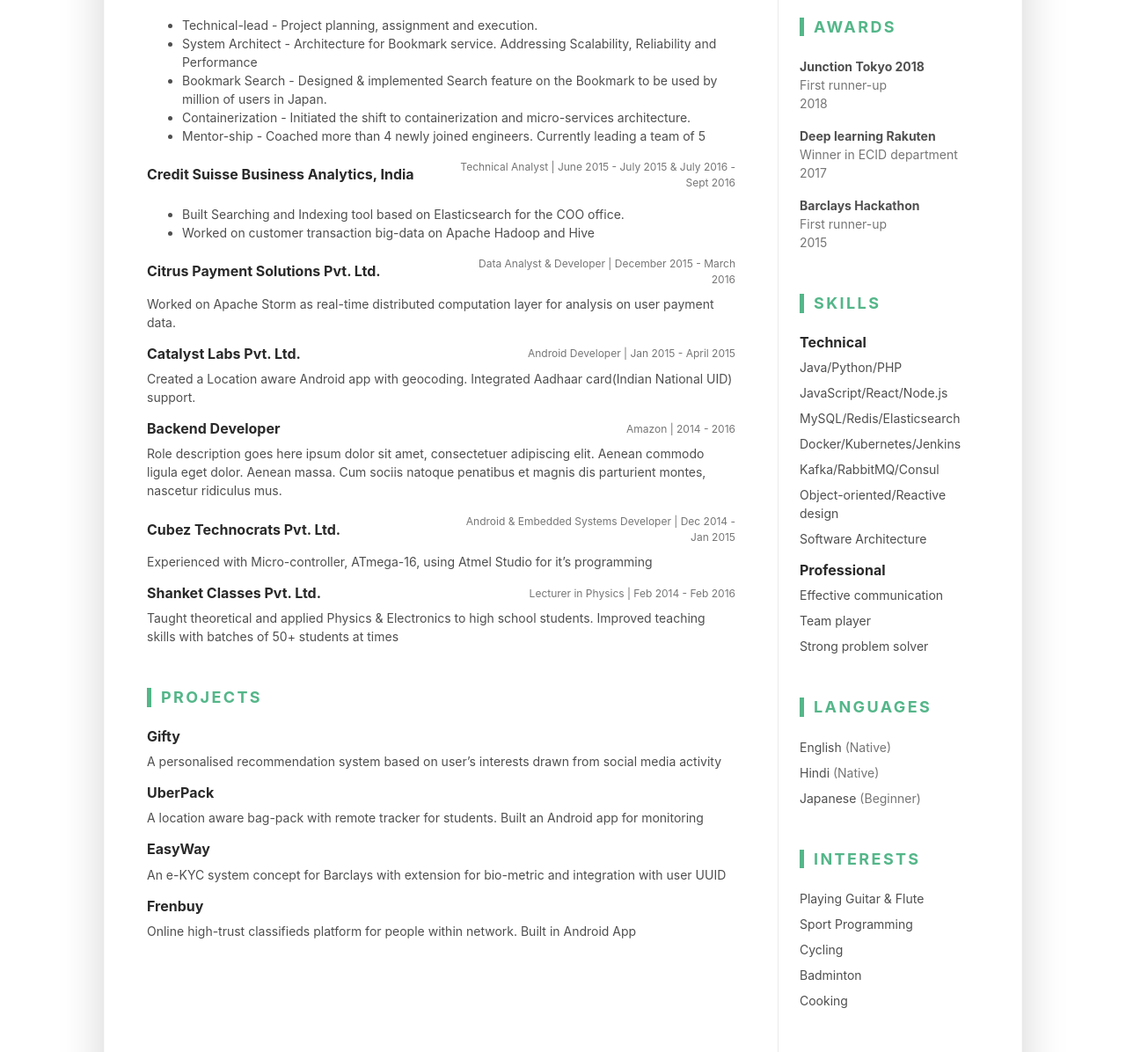
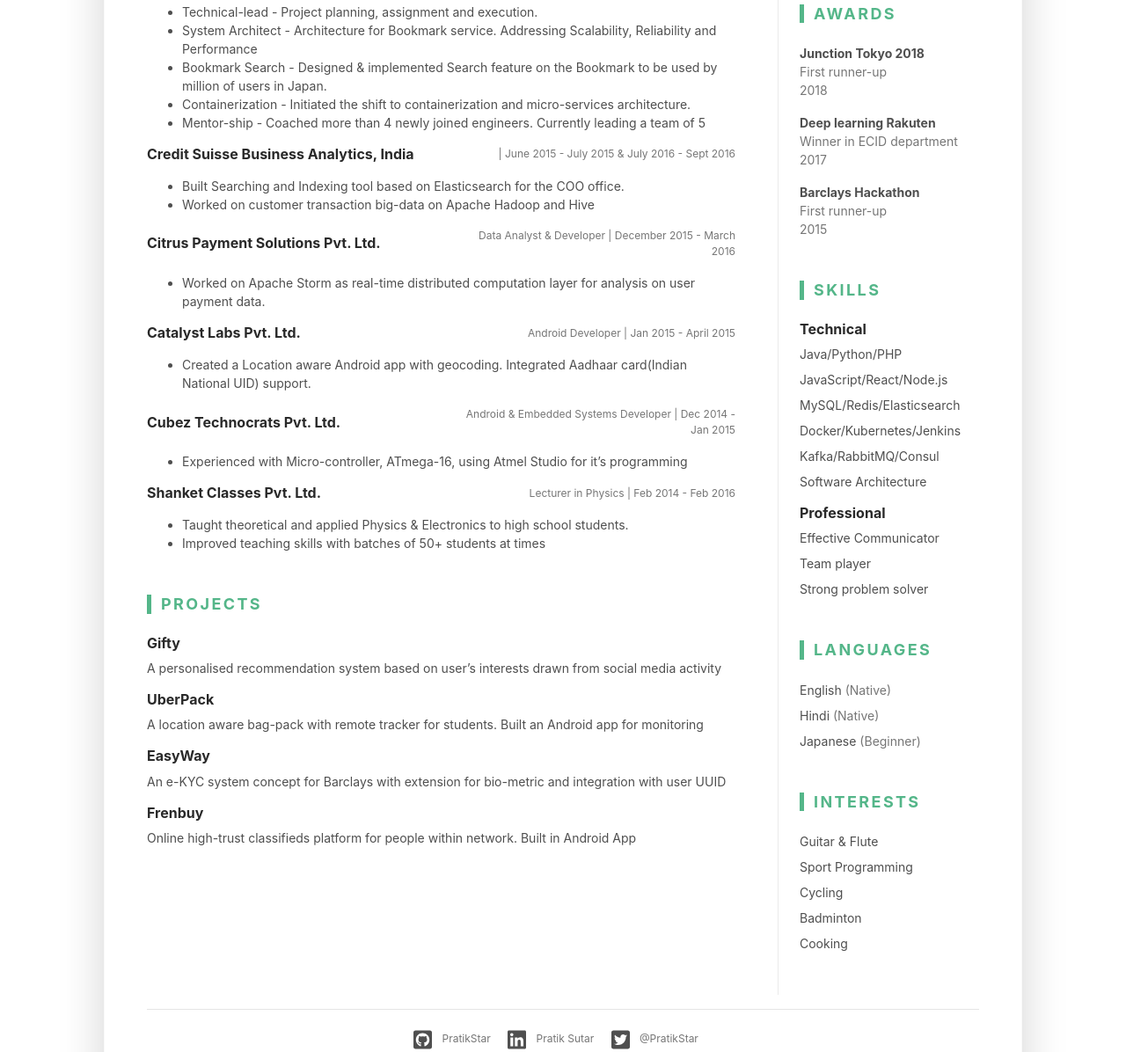
Before and after one commit to PratikStar/PratikStar.github.io, a plain HTML site: page index.html in a window 1280 px wide. Shown: the part 546-1742 px from the top of the page at 88% size. Drawn offline with Linux system fonts and the light colour scheme.

Commit message:
Final touches

```diff
--- a/index.html
+++ b/index.html
@@ -59,7 +59,7 @@
 
                                 <li class="mb-2"><i class="fas fa-globe fa-fw fa-lg mr-2"></i><a class="resume-link" href="#">pratikstar.github.io</a></li>
 
-                                <li class="mb-0"><i class="fas fa-map-marker-alt fa-fw fa-lg mr-2"></i>Tokyo</li>
+                                <li class="mb-0"><i class="fas fa-map-marker-alt fa-fw fa-lg mr-2"></i>Tokyo, Japan</li>
                             </ul>
                         </div>
 
@@ -83,7 +83,7 @@
 
 
                         <div class="media-body text-left">
-                            <p class="mb-0">Summarise your career here. Donec quam felis, ultricies nec, pellentesque eu. Lorem ipsum dolor sit amet, consectetuer adipiscing elit. Aenean commodo ligula eget dolor. Aenean massa. Cum sociis natoque penatibus et magnis dis parturient montes, nascetur ridiculus mus. Donec quam felis, ultricies nec, pellentesque eu, pretium quis, sem.  Maecenas nec odio et ante tincidunt tempus. Donec vitae sapien ut libero venenatis faucibus. Nullam quis ante. Etiam sit amet orci eget eros faucibus tincidunt. Duis leo. Sed fringilla mauris sit amet nibh.</p>
+                            <p class="mb-0">TODO. Summarise your career here. What will go here? purpose of professional life. Ambitions.</p>
                         </div>
 
                     </div>
@@ -133,7 +133,7 @@
                                 <div class="item mb-3">
                                     <div class="item-heading row align-items-center mb-2">
                                         <h4 class="item-title col-12 col-md-6 col-lg-6 mb-2 mb-md-0">Credit Suisse Business Analytics, India</h4>
-                                        <div class="item-meta col-12 col-md-6 col-lg-6 text-muted text-left text-md-right">Technical Analyst | June 2015 - July 2015 &amp; July 2016 - Sept 2016</div>
+                                        <div class="item-meta col-12 col-md-6 col-lg-6 text-muted text-left text-md-right"> | June 2015 - July 2015 &amp; July 2016 - Sept 2016</div>
                                     </div>
                                     <div class="item-content">
                                         <p></p>
@@ -153,8 +153,10 @@
                                         <div class="item-meta col-12 col-md-6 col-lg-6 text-muted text-left text-md-right">Data Analyst &amp; Developer | December 2015 - March 2016</div>
                                     </div>
                                     <div class="item-content">
-                                        <p>Worked on Apache Storm as real-time distributed computation layer for analysis on user payment data.</p>
+                                        <p></p>
                                         <ul class="resume-list">
+
+                                            <li>Worked on Apache Storm as real-time distributed computation layer for analysis on user payment data.</li>
 
                                         </ul>
                                     </div>
@@ -166,21 +168,10 @@
                                         <div class="item-meta col-12 col-md-6 col-lg-6 text-muted text-left text-md-right">Android Developer | Jan 2015 - April 2015</div>
                                     </div>
                                     <div class="item-content">
-                                        <p>Created a Location aware Android app with geocoding. Integrated Aadhaar card(Indian National UID) support.</p>
+                                        <p></p>
                                         <ul class="resume-list">
 
-                                        </ul>
-                                    </div>
-                                </div>
-
-                                <div class="item mb-3">
-                                    <div class="item-heading row align-items-center mb-2">
-                                        <h4 class="item-title col-12 col-md-6 col-lg-6 mb-2 mb-md-0">Backend Developer</h4>
-                                        <div class="item-meta col-12 col-md-6 col-lg-6 text-muted text-left text-md-right">Amazon | 2014 - 2016</div>
-                                    </div>
-                                    <div class="item-content">
-                                        <p>Role description goes here ipsum dolor sit amet, consectetuer adipiscing elit. Aenean commodo ligula eget dolor. Aenean massa. Cum sociis natoque penatibus et magnis dis parturient montes, nascetur ridiculus mus.</p>
-                                        <ul class="resume-list">
+                                            <li>Created a Location aware Android app with geocoding. Integrated Aadhaar card(Indian National UID) support.</li>
 
                                         </ul>
                                     </div>
@@ -192,8 +183,10 @@
                                         <div class="item-meta col-12 col-md-6 col-lg-6 text-muted text-left text-md-right">Android &amp; Embedded Systems Developer | Dec 2014 - Jan 2015</div>
                                     </div>
                                     <div class="item-content">
-                                        <p>Experienced with Micro-controller, ATmega-16, using Atmel Studio for it’s programming</p>
+                                        <p></p>
                                         <ul class="resume-list">
+
+                                            <li>Experienced with Micro-controller, ATmega-16, using Atmel Studio for it’s programming</li>
 
                                         </ul>
                                     </div>
@@ -205,8 +198,12 @@
                                         <div class="item-meta col-12 col-md-6 col-lg-6 text-muted text-left text-md-right">Lecturer in Physics | Feb 2014 - Feb 2016</div>
                                     </div>
                                     <div class="item-content">
-                                        <p>Taught theoretical and applied Physics &amp; Electronics to high school students. Improved teaching skills with batches of 50+ students at times</p>
+                                        <p></p>
                                         <ul class="resume-list">
+
+                                            <li>Taught theoretical and applied Physics &amp; Electronics to high school students.</li>
+
+                                            <li>Improved teaching skills with batches of 50+ students at times</li>
 
                                         </ul>
                                     </div>
@@ -350,8 +347,6 @@
 
                                         <li class="mb-2">Kafka/RabbitMQ/Consul</li>
 
-                                        <li class="mb-2">Object-oriented/Reactive design</li>
-
                                         <li class="mb-2">Software Architecture</li>
 
                                     </ul>
@@ -361,7 +356,7 @@
                                     <h4 class="item-title">Professional</h4>
                                     <ul class="list-unstyled resume-skills-list">
 
-                                        <li class="mb-2">Effective communication</li>
+                                        <li class="mb-2">Effective Communicator</li>
 
                                         <li class="mb-2">Team player</li>
 
@@ -403,7 +398,7 @@
 
                                 <ul class="list-unstyled resume-interests-list mb-0">
 
-                                    <li class="mb-2">Playing Guitar &amp; Flute</li>
+                                    <li class="mb-2">Guitar &amp; Flute</li>
 
                                     <li class="mb-2">Sport Programming</li>
 
```
